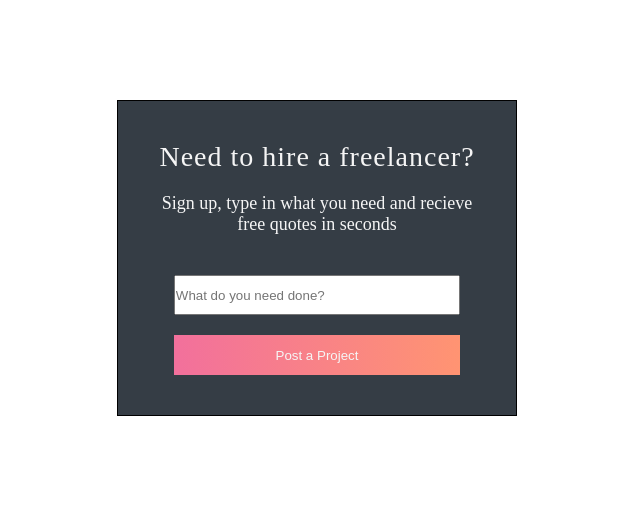
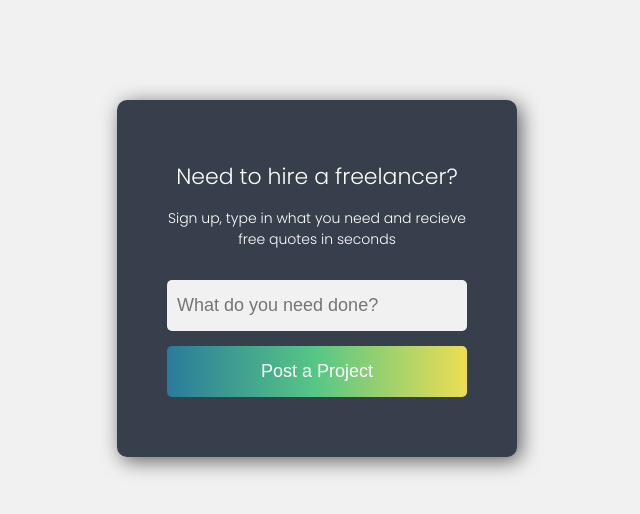
Before and after one commit to sayankbanik/LearnRushWebDev2025, a plain HTML site: page 01_HTML CSS/Projects Mini/01_Freelance Form/index.html in a window 1280 px wide. Shown: the whole page, without its empty margins (323-963 px from the left). Drawn offline with Linux system fonts and the light colour scheme.

Commit message:
final commit on freelance card mini project

```diff
--- a/01_HTML CSS/Projects Mini/01_Freelance Form/index.html
+++ b/01_HTML CSS/Projects Mini/01_Freelance Form/index.html
@@ -4,14 +4,21 @@
     <meta charset="UTF-8" />
     <meta name="viewport" content="width=device-width, initial-scale=1.0" />
     <title>Document</title>
+    <link rel="preconnect" href="https://fonts.googleapis.com" />
+    <link rel="preconnect" href="https://fonts.gstatic.com" crossorigin />
+    <link
+      href="https://fonts.googleapis.com/css2?family=Lato:ital,wght@0,100;0,300;0,400;0,700;0,900;1,100;1,300;1,400;1,700;1,900&family=Poppins:ital,wght@0,100;0,200;0,300;0,400;0,500;0,600;0,700;0,800;0,900;1,100;1,200;1,300;1,400;1,500;1,600;1,700;1,800;1,900&display=swap"
+      rel="stylesheet"
+    />
     <link rel="stylesheet" href="style.css" />
   </head>
   <body>
+    <div class="container">
       <div class="card">
         <h1>Need to hire a freelancer?</h1>
         <p>Sign up, type in what you need and recieve free quotes in seconds</p>
-
-      <div class="input">
+        <form>
+          <div class="form-grp">
             <input
               type="text"
               name="role"
@@ -19,7 +26,11 @@
               placeholder="What do you need done?"
             />
           </div>
+          <div>
             <button>Post a Project</button>
+          </div>
+        </form>
+      </div>
     </div>
   </body>
 </html>
--- a/01_HTML CSS/Projects Mini/01_Freelance Form/style.css
+++ b/01_HTML CSS/Projects Mini/01_Freelance Form/style.css
@@ -2,43 +2,69 @@
   margin: 0;
   padding: 0;
   box-sizing: border-box;
-  color: whitesmoke;
-  /* border: 2px solid red; */
+}
+body {
+  font-family: "Poppins", sans-serif;
+  background-color: #f1f1f1;
+}
+.container {
+  width: 400px;
+  /* border: 1px solid blue; */
+  margin: 100px auto;
 }
 .card {
-  width: 400px;
-  border: 1px solid black;
-  margin: 100px auto;
-  padding: 20px;
-  background-color: rgb(53, 61, 69);
+  background-color: #373f4d;
+  color: #fff;
+  text-align: center;
+  padding: 60px 50px;
+  border-radius: 10px;
+  box-shadow: 4px 4px 20px rgba(0, 0, 0, 0.6);
 }
-h1 {
-  font-size: 28px;
-  font-weight: 100;
-  letter-spacing: 1px;
-  text-align: center;
-  margin: 20px 20px;
+.card .form-grp {
+  margin-bottom: 15px;
 }
-p {
-  font-size: 18px;
-  text-align: center;
-  padding: 0px 20px 20px;
+.card h1 {
+  font-size: 22px;
+  font-weight: 300;
+  margin-bottom: 15px;
+  /* padding-bottom: 15px; */
 }
-.input {
-  text-align: center;
+.card p {
+  font-size: 14px;
+  font-weight: 300;
+  line-height: 1.5;
+  margin-bottom: 30px;
 }
-input {
-  display: inline-block;
-  height: 40px;
-  width: 80%;
-  margin-top: 20px;
+.card input[type="text"] {
+  width: 100%;
+  padding: 15px 10px;
+  border: none;
+  border-radius: 5px;
+  font-size: large;
+  background-color: #f1f1f1;
+  /* height: 40px; */
+  /* margin-bottom: 15px; */
 }
-button {
-  background: linear-gradient(to right, #f2709c, #ff9472);
-  height: 40px;
-  width: 80%;
-  display: block;
-  margin: 20px auto;
-  /* text-align: center; */
+.card button {
+  width: 100%;
+  padding: 15px 10px;
+  font-size: large;
+  background: linear-gradient(
+    90deg,
+    rgba(42, 123, 155, 1) 0%,
+    rgba(87, 199, 133, 1) 50%,
+    rgba(237, 221, 83, 1) 100%
+  );
   border: none;
+  color: #fff;
+  cursor: pointer;
+  border-radius: 5px;
 }
+.card button:hover {
+  background: linear-gradient(
+    90deg,
+    rgb(76, 55, 153) 0%,
+    rgb(35, 152, 90) 50%,
+    rgba(247, 21, 183, 1) 100%
+  );
+}
```
Also changed, not shown: 01_HTML CSS/Projects Mini/01_Freelance Form/output/final.png (added), 01_HTML CSS/Projects Mini/01_Freelance Form/output/initial.png (added). Lines whose indentation alone changed are shown as unchanged.
